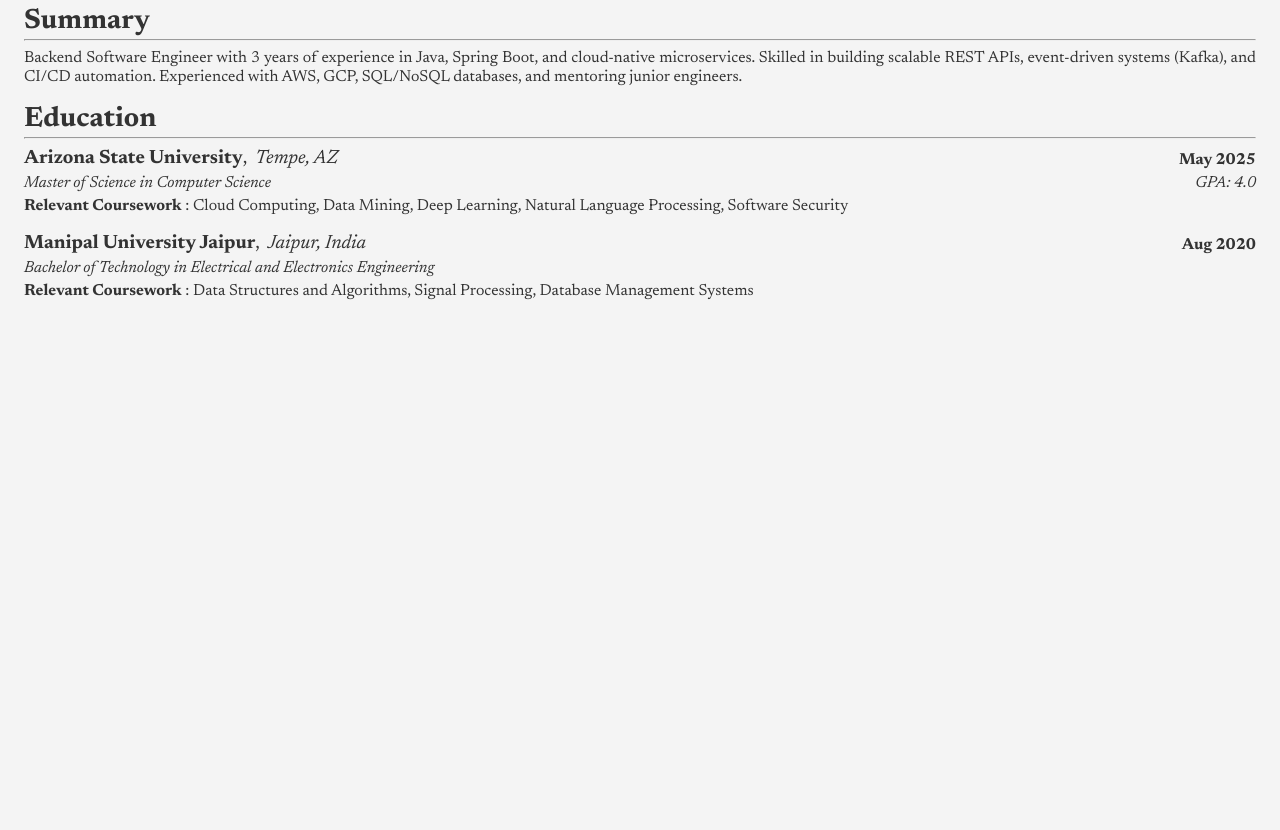
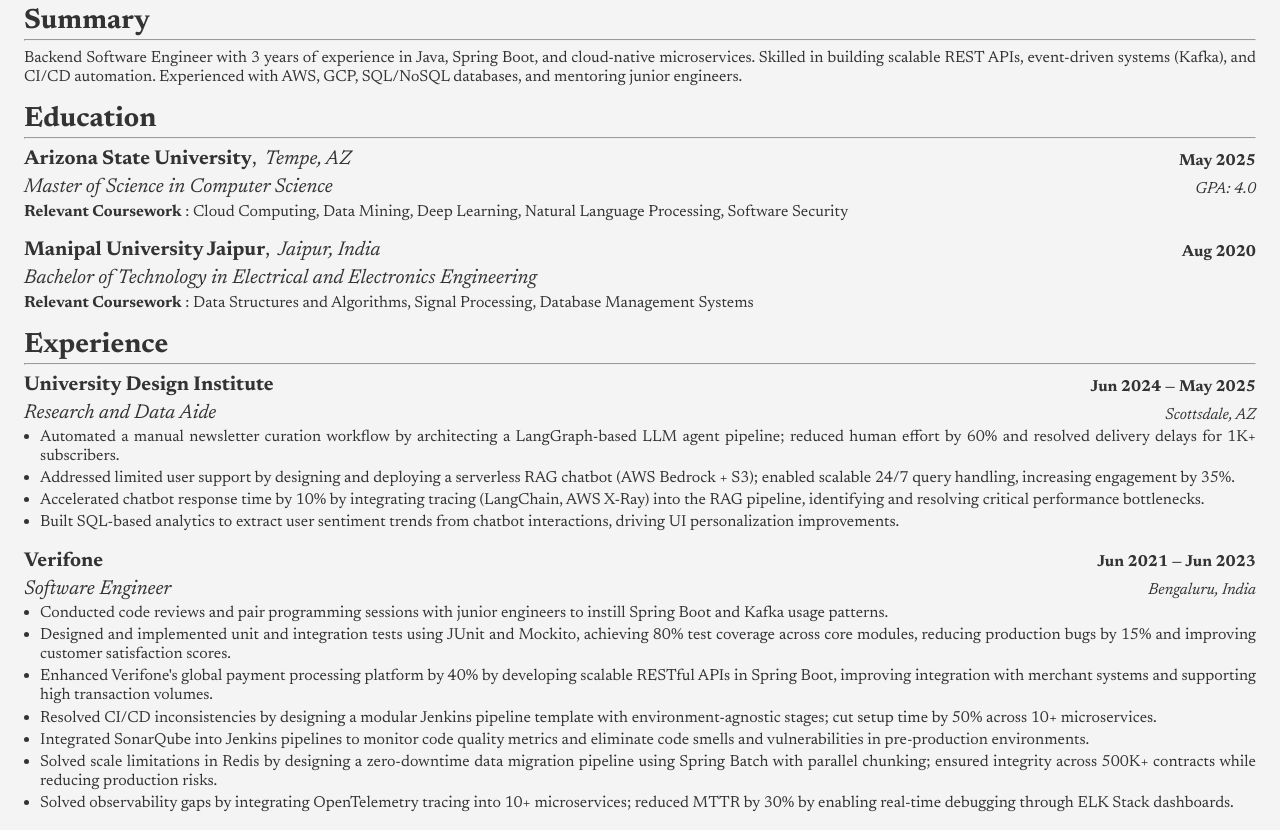
Before and after one commit to moreshwarnabar/single-page-cv, a plain HTML site: page index.html in a window 1280 px wide. Shown: the part 102-932 px from the top of the page. Before the commit the page ends 800 px from the top, so only its background shows below. Drawn offline with Linux system fonts and the light colour scheme.

Commit message:
added experience section

```diff
--- a/index.css
+++ b/index.css
@@ -58,6 +58,10 @@
   font-size: 1.75rem;
 }
 
+.resume-section h3 {
+  font-size: 1.25rem;
+}
+
 .resume-section hr {
   margin-bottom: 0.5rem;
 }
@@ -66,13 +70,15 @@
   text-align: justify;
 }
 
-.education .universities {
+.education .universities,
+.experience .experiences {
   display: flex;
   flex-direction: column;
   gap: 1rem;
 }
 
-.university div {
+.university div,
+.work-exp div {
   display: flex;
   align-items: end;
   justify-content: space-between;
@@ -80,7 +86,6 @@
 
 .university h3 {
   font-weight: 400;
-  font-size: 1.2rem;
 }
 
 .university h3 span {
@@ -88,7 +93,8 @@
   margin: 0 0.25rem;
 }
 
-.degree {
+.degree,
+.job-title {
   margin-top: 0.25rem;
   font-style: italic;
 }
@@ -96,3 +102,22 @@
 .coursework {
   margin-top: 0.25rem;
 }
+
+.job-title h3 {
+  font-weight: 400;
+}
+
+.job-details .details {
+  list-style-position: outside;
+  padding-left: 1rem;
+  margin-left: 0;
+}
+
+.job-details .details li {
+  padding-left: 0;
+  text-align: justify;
+}
+
+li::marker {
+  font-size: larger;
+}
--- a/index.html
+++ b/index.html
@@ -74,7 +74,7 @@
             </p>
           </div>
           <div class="degree">
-            <p>Master of Science in Computer Science</p>
+            <h3>Master of Science in Computer Science</h3>
             <p>GPA: 4.0</p>
           </div>
           <div class="coursework">
@@ -98,9 +98,9 @@
             </p>
           </div>
           <div class="degree">
-            <p>
+            <h3>
               Bachelor of Technology in Electrical and Electronics Engineering
-            </p>
+            </h3>
           </div>
           <div class="coursework">
             <p>
@@ -114,5 +114,99 @@
         </div>
       </div>
     </section>
+    <section class="resume-section experience">
+      <h2>Experience</h2>
+      <hr />
+      <div class="experiences">
+        <div class="work-exp">
+          <div>
+            <h3>University Design Institute</h3>
+            <p>
+              <strong>Jun 2024 &mdash; May 2025 </strong>
+            </p>
+          </div>
+          <div class="job-title">
+            <h3>Research and Data Aide</h3>
+            <p class="location">Scottsdale, AZ</p>
+          </div>
+          <div class="job-details">
+            <ul class="details">
+              <li>
+                Automated a manual newsletter curation workflow by architecting
+                a LangGraph-based LLM agent pipeline; reduced human effort by
+                60% and resolved delivery delays for 1K+ subscribers.
+              </li>
+              <li>
+                Addressed limited user support by designing and deploying a
+                serverless RAG chatbot (AWS Bedrock + S3); enabled scalable 24/7
+                query handling, increasing engagement by 35%.
+              </li>
+              <li>
+                Accelerated chatbot response time by 10% by integrating tracing
+                (LangChain, AWS X-Ray) into the RAG pipeline, identifying and
+                resolving critical performance bottlenecks.
+              </li>
+              <li>
+                Built SQL-based analytics to extract user sentiment trends from
+                chatbot interactions, driving UI personalization improvements.
+              </li>
+            </ul>
+          </div>
+        </div>
+        <div class="work-exp">
+          <div>
+            <h3>Verifone</h3>
+            <p>
+              <strong>Jun 2021 &mdash; Jun 2023 </strong>
+            </p>
+          </div>
+          <div class="job-title">
+            <h3>Software Engineer</h3>
+            <p class="location">Bengaluru, India</p>
+          </div>
+          <div class="job-details">
+            <ul class="details">
+              <li>
+                Conducted code reviews and pair programming sessions with junior
+                engineers to instill Spring Boot and Kafka usage patterns.
+              </li>
+              <li>
+                Designed and implemented unit and integration tests using JUnit
+                and Mockito, achieving 80% test coverage across core modules,
+                reducing production bugs by 15% and improving customer
+                satisfaction scores.
+              </li>
+              <li>
+                Enhanced Verifone's global payment processing platform by 40% by
+                developing scalable RESTful APIs in Spring Boot, improving
+                integration with merchant systems and supporting high
+                transaction volumes.
+              </li>
+              <li>
+                Resolved CI/CD inconsistencies by designing a modular Jenkins
+                pipeline template with environment-agnostic stages; cut setup
+                time by 50% across 10+ microservices.
+              </li>
+              <li>
+                Integrated SonarQube into Jenkins pipelines to monitor code
+                quality metrics and eliminate code smells and vulnerabilities in
+                pre-production environments.
+              </li>
+              <li>
+                Solved scale limitations in Redis by designing a zero-downtime
+                data migration pipeline using Spring Batch with parallel
+                chunking; ensured integrity across 500K+ contracts while
+                reducing production risks.
+              </li>
+              <li>
+                Solved observability gaps by integrating OpenTelemetry tracing
+                into 10+ microservices; reduced MTTR by 30% by enabling
+                real-time debugging through ELK Stack dashboards.
+              </li>
+            </ul>
+          </div>
+        </div>
+      </div>
+    </section>
   </body>
 </html>
```
